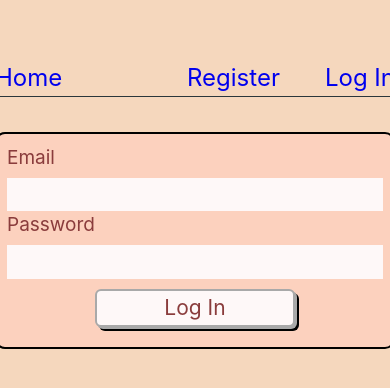
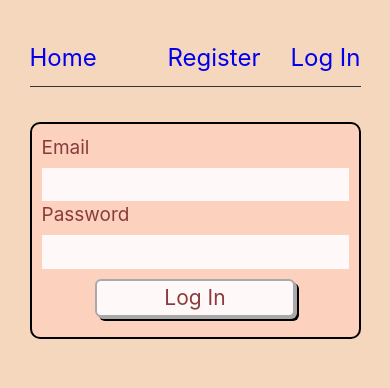
Before and after one commit to With0utN3me/goit-react-hw-08, a React (Vite) app: page /login in a window 390 px wide. Shown: the top 388 px of the page. Built offline with nearby package versions, Linux system fonts and the light colour scheme.

Commit message:
added adaptive css

```diff
--- a/src/components/App.css
+++ b/src/components/App.css
@@ -1,5 +1,5 @@
 #root {
-  margin: 60px auto;
+  margin: 40px auto;
   display: flex;
   flex-direction: column;
   align-items: center;
--- a/src/components/AppBar/AppBar.module.css
+++ b/src/components/AppBar/AppBar.module.css
@@ -6,3 +6,8 @@
     border-bottom: 1px solid #2a363b;
     max-width: 1000px;
 }
+@media (max-width: 376px) {
+    .header{
+        max-width: 370px;
+    }
+}
--- a/src/components/AuthNav/AuthNav.module.css
+++ b/src/components/AuthNav/AuthNav.module.css
@@ -5,4 +5,11 @@
 .linkWrap{
     display: flex;
     gap: 45px;
+    margin-bottom: 20px;
 }
+@media(max-width: 767px){
+    .linkWrap{
+        gap: 30px;
+        margin-bottom: 10px;
+    }
+}
--- a/src/components/Contact/ModalDelete.jsx
+++ b/src/components/Contact/ModalDelete.jsx
@@ -7,7 +7,7 @@ const customStyles = {
         backgroundColor: 'rgba(0, 0, 0, 0.5)'
     },
     content: {
-        width: '400px',
+        maxWidth: '400px',
         height: '220px',
         backgroundColor: 'rgb(252, 209, 190)',
         margin: 'auto',
--- a/src/components/Contact/ModalEdit.jsx
+++ b/src/components/Contact/ModalEdit.jsx
@@ -7,7 +7,7 @@ const customStyles = {
         backgroundColor: 'rgba(0, 0, 0, 0.5)'
     },
     content: {
-        width: '400px',
+        maxWidth: '400px',
         height: '300px',
         backgroundColor: 'rgb(252, 209, 190)',
         margin: 'auto',
--- a/src/components/ContactForm/ContactForm.module.css
+++ b/src/components/ContactForm/ContactForm.module.css
@@ -5,7 +5,7 @@
     border-radius: 10px;
     background-color: rgb(252, 209, 190);
     padding: 10px;
-    width: 400px;
+    max-width: 450px;
     margin: 15px auto;
 }
 .label{
@@ -38,3 +38,8 @@
     box-shadow: 3px 3px darkgrey, 6px 6px 0 0 black;
     transform: translate(2px, -2px);
 }
+@media(max-width: 376px){
+    .form{
+        max-width: 350px;
+    }
+}
--- a/src/components/ContactList/ContactList.module.css
+++ b/src/components/ContactList/ContactList.module.css
@@ -5,3 +5,8 @@
     max-width: calc(290px * 3 + 10px * 2);
     margin-top: 30px;
 }
+@media(max-width:890px){
+    .contacts-list{
+        justify-content: center;
+    }
+}
--- a/src/components/LoginForm/LoginForm.module.css
+++ b/src/components/LoginForm/LoginForm.module.css
@@ -4,7 +4,8 @@
     border: 2px solid black;
     border-radius: 10px;
     padding: 10px;
-    width: 400px;
+    max-width: 450px;
+    min-width: 300px;
     margin: 15px auto;
     background-color: rgb(252, 209, 190);
 }
--- a/src/components/Navigation/Navigation.module.css
+++ b/src/components/Navigation/Navigation.module.css
@@ -6,4 +6,13 @@
     display: flex;
     gap: 25px;
     margin-right: 100px;
+    margin-bottom: 20px;
 }
+@media (max-width: 767px){
+    .linkWrap{
+        flex-direction: column;
+        gap: 5px;
+        margin-bottom: 10px;
+        margin-right: 0px;
+    }
+}
--- a/src/components/RegistrationForm/RegistrationForm.module.css
+++ b/src/components/RegistrationForm/RegistrationForm.module.css
@@ -4,7 +4,8 @@
     border: 2px solid black;
     border-radius: 10px;
     padding: 10px;
-    width: 400px;
+    max-width: 450px;
+    min-width: 300px;
     margin: 15px auto;
     background-color: rgb(252, 209, 190);
 }
--- a/src/components/UserMenu/UserMenu.module.css
+++ b/src/components/UserMenu/UserMenu.module.css
@@ -3,6 +3,7 @@
     align-items: center;
     gap: 25px;
     font-size: 24px;
+    margin-bottom: 20px;
 }
 
 .username {
@@ -11,7 +12,6 @@
 .btn{
     width: 200px;
     font-size: 21px;
-    margin: 10px auto;
     padding: 5px;
 
     border: 2px solid darkgrey;
@@ -25,3 +25,30 @@
     box-shadow: 3px 3px darkgrey, 6px 6px 0 0 black;
     transform: translate(2px, -2px);
 }
+@media (max-width: 767px){
+    .wrapper{
+        padding: 10px;
+        font-size: 18px;
+        gap: 20px;
+        margin-bottom: 10px;
+    }
+    .username{
+        width: 110px;
+    }
+    .btn{
+        width: 100px;
+    }
+}
+@media (max-width: 376px){
+    .wrapper{
+        padding: 3px;
+        font-size: 16px;
+        gap: 10px;
+    }
+    .username{
+        width: 80px;
+    }
+    .btn{
+        width: 75px;
+    }
+}
--- a/src/pages/HomePage/HomePage.module.css
+++ b/src/pages/HomePage/HomePage.module.css
@@ -5,6 +5,7 @@
     flex-direction: column ;
     align-Items: center;
     justify-content: center;
+    margin: 0 auto;
 }
 .title{
     font-weight: 500;
@@ -14,3 +15,16 @@
 .span{
     text-decoration: none;
 }
+@media (max-width: 767px){
+    .container{
+        max-width: 760px;
+    }
+    .title{
+        font-size: 30px;
+    }
+}
+@media (max-width: 376px){
+    .container{
+        max-width: 350px;
+    }
+}
```
